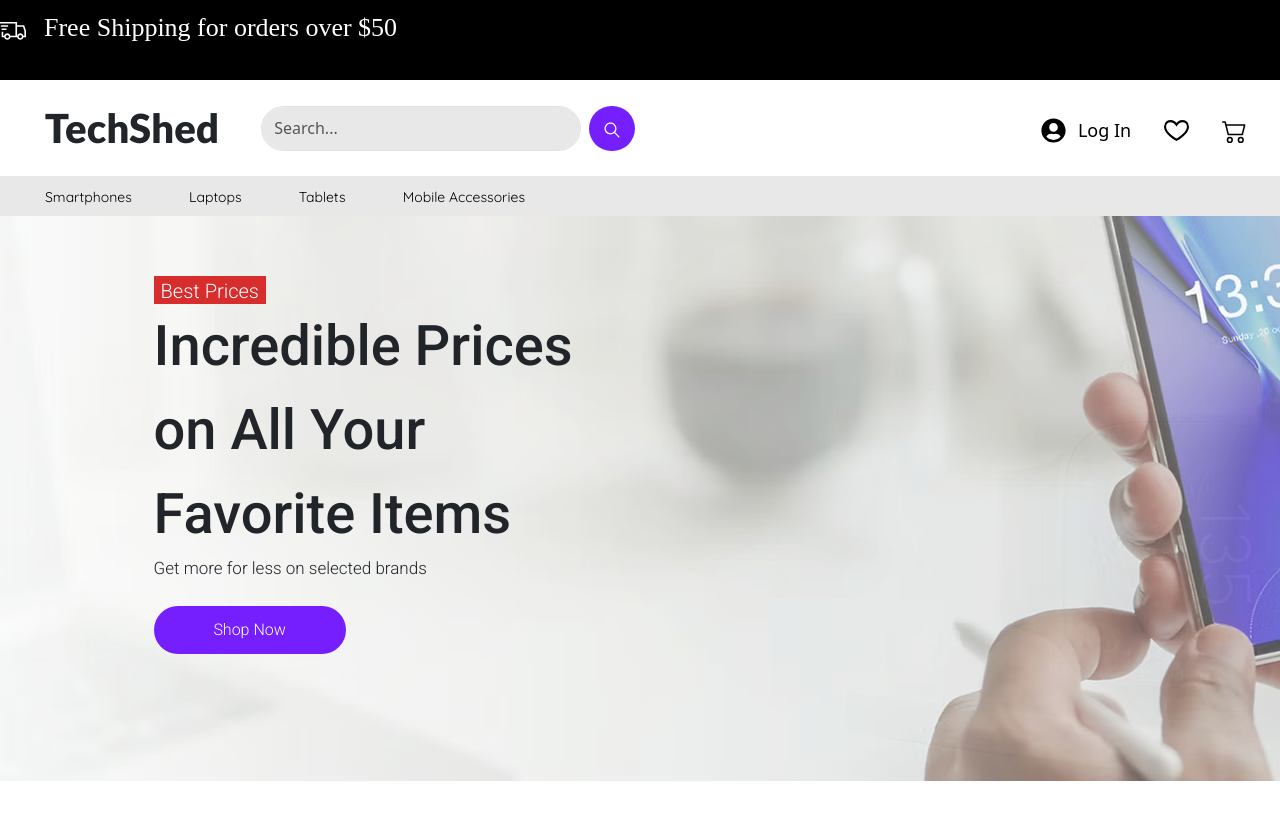
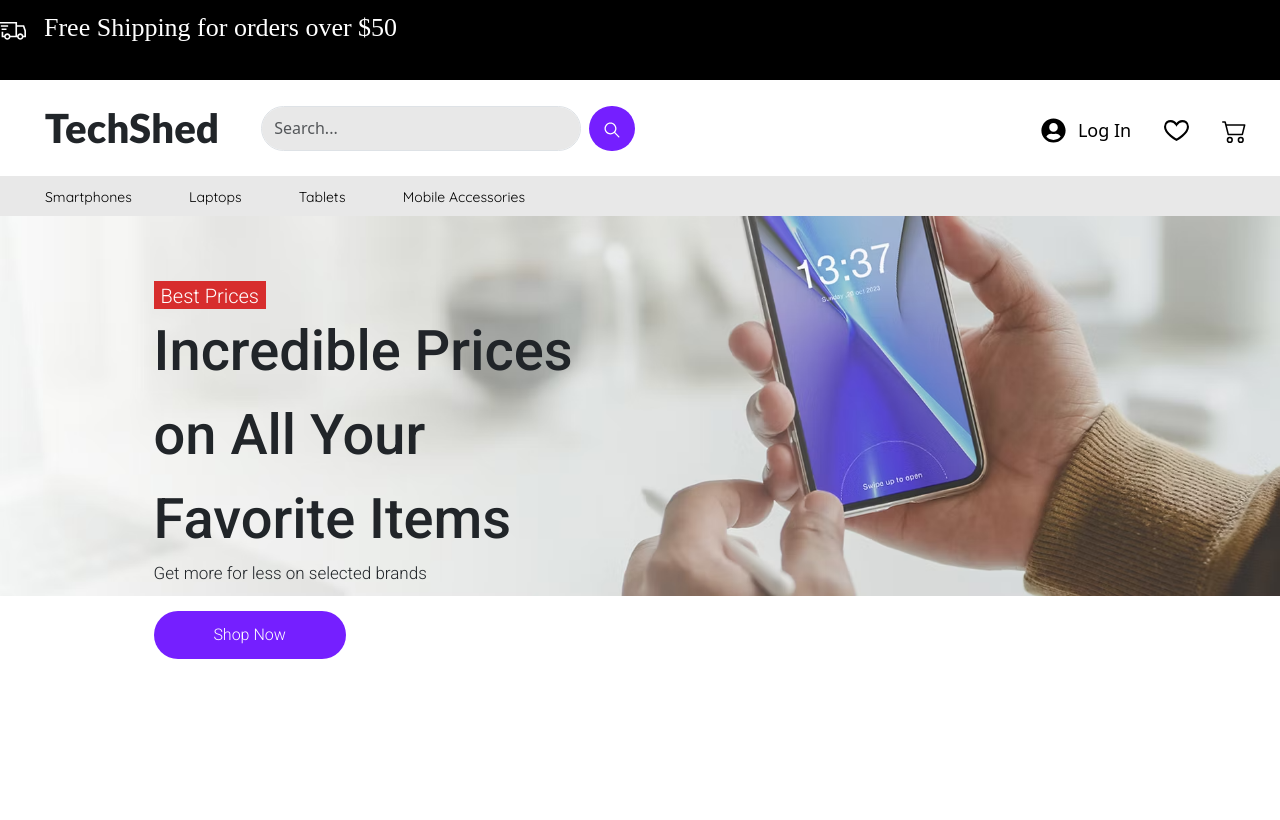
Before and after one commit to sankalptrimade/ecommerce-website, a React (Vite) app: page / in a window 1280 px wide. Shown: the top 820 px of the page. Built offline with nearby package versions, Linux system fonts and the light colour scheme; a web font is replaced by a local one.

Commit message:
Update ImageSlider component

```diff
--- a/src/components/ImageSlider.jsx
+++ b/src/components/ImageSlider.jsx
@@ -11,22 +11,24 @@ const ImageSlider = () => {
   useEffect(() => {
     const interval = setInterval(() => {
       setCurrentIndex((prevIndex) => (prevIndex + 1) % images.length);
-    }, 5000);
-
+    }, 3000);
     return () => clearInterval(interval);
   }, [images.length]);
 
   return (
-    <div className="slider-parent">
-      <div className="slider">
-        {images.map((src, index) => (
+    <div>
+      <div className="imageSliderparent">
+        <div className="imageSlider">
+          {images.map((src, index) => {
+            return (
               <img
                 key={index}
                 src={src}
-            alt={`Image ${index + 1}`}
+                alt={`image${index + 1}`}
                 className={index === currentIndex ? "active" : ""}
               />
-        ))}
+            );
+          })}
         </div>
         <div className="imageText">
           <p className="badgeText">Best Prices</p>
@@ -35,6 +37,7 @@ const ImageSlider = () => {
           <button className="btn-shopNow">Shop Now</button>
         </div>
       </div>
+    </div>
   );
 };
 
--- a/src/main.jsx
+++ b/src/main.jsx
@@ -4,6 +4,7 @@ import Navbar from './components/Navbar'
 import Heading from './components/Heading'
 import CategoryNavigation from './components/CategoryNavigation'
 import ImageSlider from './components/ImageSlider'
+// import ProductDetails from './components/ProductDetails'
 
 
 createRoot(document.getElementById('root')).render(
@@ -12,5 +13,6 @@ createRoot(document.getElementById('root')).render(
     <Heading />
     <CategoryNavigation />
     <ImageSlider />
+    {/* <ProductDetails /> */}
   </StrictMode>,
 )
--- a/src/styles/ImageSliderStyles.css
+++ b/src/styles/ImageSliderStyles.css
@@ -1,34 +1,38 @@
 @import url('https://fonts.googleapis.com/css2?family=Roboto:ital,wght@0,100;0,300;0,400;0,500;0,700;0,900;1,100;1,300;1,400;1,500;1,700;1,900&display=swap');
 
-.slider-parent {
+
+.imageSliderparent {
     position: relative;
     width: 100%;
-    height: 100vh;
+    height: 62.9vh;
     overflow: hidden;
 }
 
-.slider img {
+
+.imageSlider img {
     position: absolute;
-    top: 0;
-    left: 0;
+    top: 0px;
+    left: 0px;
+    width: 100%;
+    /* height: 100%; */
     object-fit: cover;
     opacity: 0;
     transition: opacity 1s ease-in-out;
 }
 
-.slider img.active {
+.imageSlider img.active {
     opacity: 1;
 }
 
-.imageText {
+.imageText{
     position: absolute;
-    top: 7.5%;
+    top: 13%;
     left: 12%;
     width: 30rem;
     height: 24rem;
 }
 
-.badgeText {
+.badgeText{
     padding-left: 7px;
     font-family: "Roboto", serif;
     font-weight: 300;
@@ -40,21 +44,21 @@
     font-size: 20px;
 }
 
-.text1 {
+.text1{
     font-size: 3.5rem;
     font-family: "Roboto", serif;
     font-weight: 500;
     font-style: normal;
 }
 
-.text2 {
+.text2{
     font-size: 17px;
     font-family: "Roboto", serif;
     font-weight: 300;
     font-style: normal;
 }
 
-.btn-shopNow {
+.btn-shopNow{
     width: 12rem;
     height: 3rem;
     border-radius: 24px;
@@ -65,10 +69,10 @@
     font-weight: 300;
     font-style: normal;
     margin-top: 1.5rem;
-    transition: background-color 0.5s, color 0.5s, border-color 0.5s;
+    transition: background-color 0.3s, color 0.3s, border-color 0.3s;
 }
 
-.btn-shopNow:hover {
+.btn-shopNow:hover{
     background-color: white;
     color: #751FFF;
     border: 1px solid #751FFF;
--- /dev/null
+++ b/src/styles/InfoImageStyles.css
@@ -0,0 +1,3 @@
+/* .cardImage-parent{
+
+} */
--- /dev/null
+++ b/src/styles/ProductDetailsStyles.css
@@ -0,0 +1,3 @@
+.parent{
+    background-color: #E8E8E8;
+}
```
Also changed, not shown: src/components/InfoImage.jsx (added, +22 -0 lines), src/components/ProductDetails.jsx (added, +15 -0 lines). Lines whose indentation alone changed are shown as unchanged.
